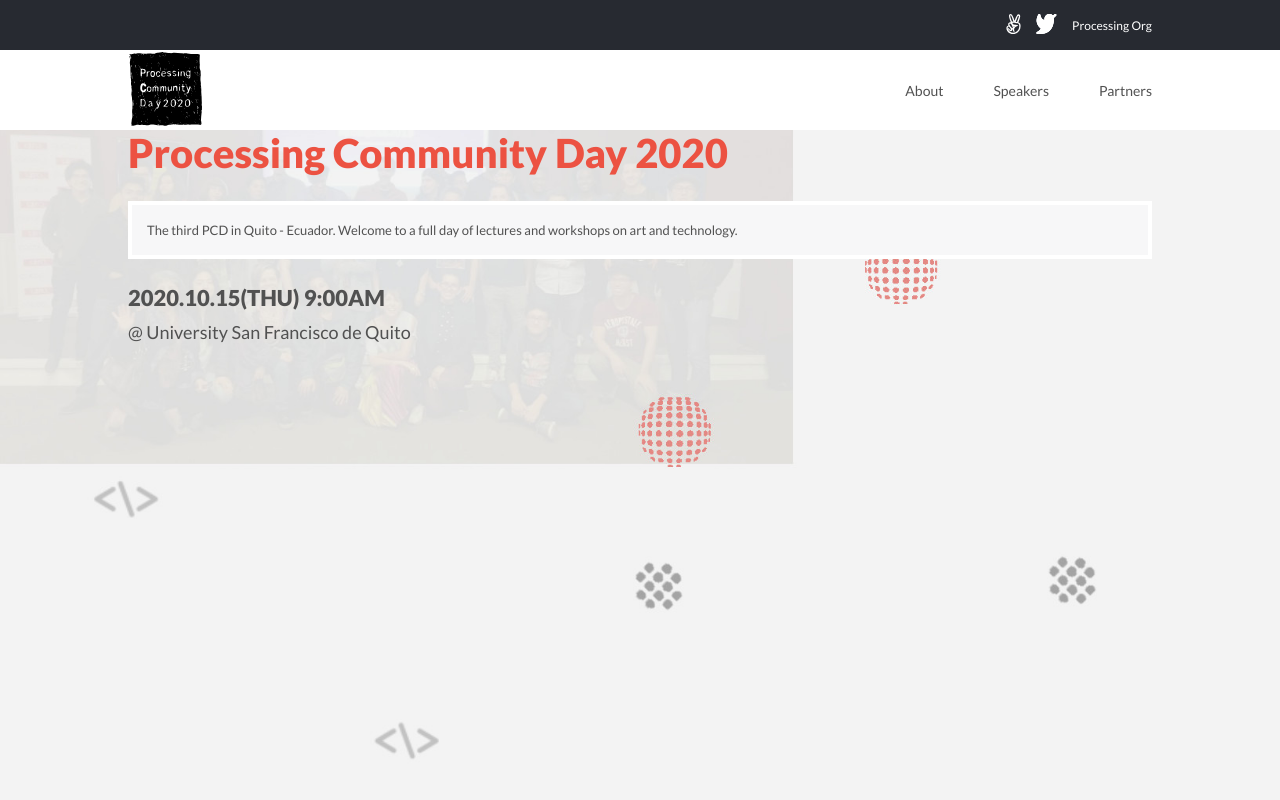
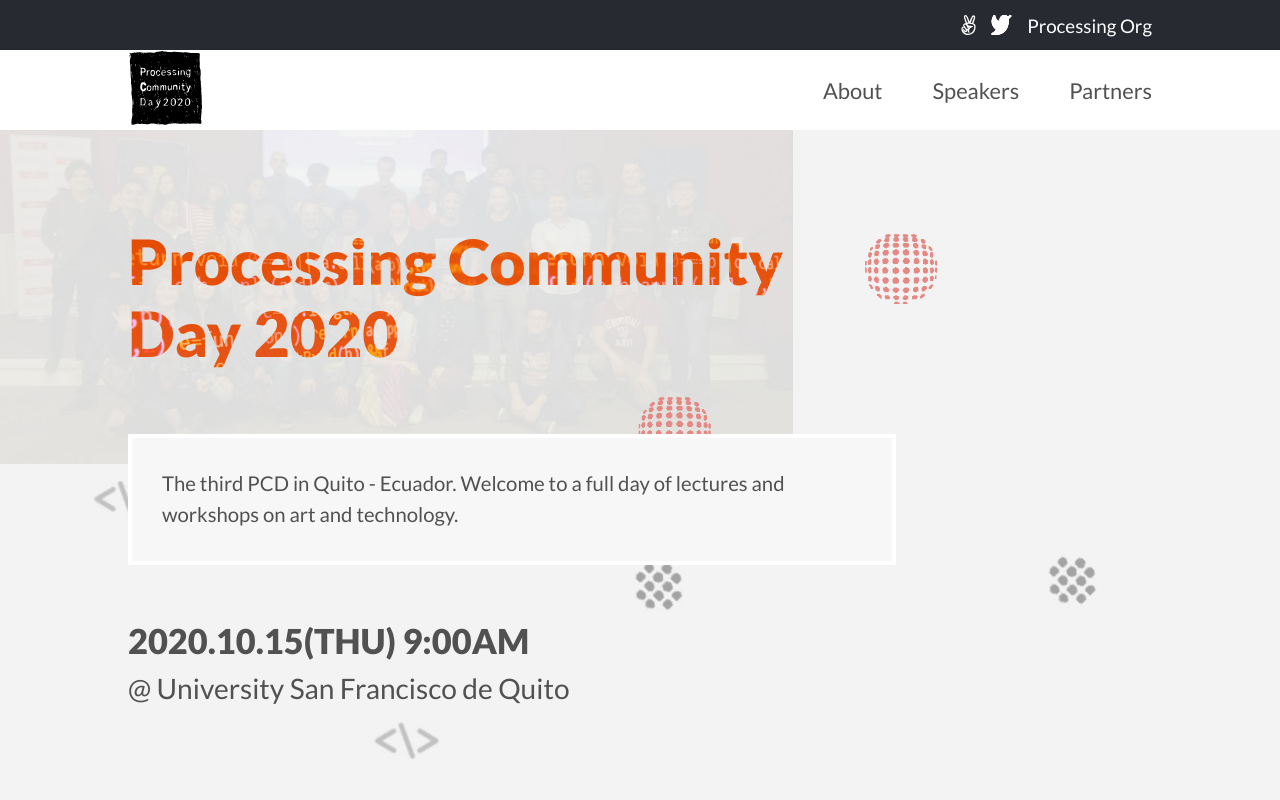
Before and after one commit to gandradep/conferencePage, a website: page index.html in a window 1280 px wide. Shown: the top 800 px of the page. Drawn offline with Linux system fonts and the light colour scheme.

Commit message:
Added title background image, changed text units to rem

```diff
--- a/index.html
+++ b/index.html
@@ -27,7 +27,7 @@
         </ul>
       </div>
     </nav>
-    <section id="landing" class="paddingX5">
+    <section id="landing" class="paddingX5 dFlex">
       <h1 class="orangeColor bigTitle fw800">Processing Community Day 2020</h1>
       <div class="invitationContainer">
         <p class="textPaagraph textDark">The third PCD in Quito - Ecuador. Welcome to a full day of lectures and workshops on art and technology.</p>
--- a/style.css
+++ b/style.css
@@ -4,10 +4,17 @@
   padding: 0;
   font-family: 'Lato', sans-serif;
 }
+html {
+  font-size: 16px;
+}
+.bigTitle {
+  background-image: url(assets/textBg.jpg);
+  background-repeat: repeat;
+  -webkit-background-clip: text;
+  -webkit-text-fill-color: transparent;
+  font-size: 2.5rem;
+  line-height: 2.875rem;
 
-.bigTitle {
-  font-size: 40px;
-  line-height: 46px;
 }
 
 .w10 {
@@ -47,25 +54,25 @@
 }
 
 .textPaagraph {
-  font-size: 13px;
-  line-height: 20px;
+  font-size: 0.813rem;
+  line-height: 1.25rem;
 }
 .fs12 {
-  font-size: 12px;
+  font-size: 0.75rem;
 }
 
 .fs14 {
-  font-size: 14px;
+  font-size: 0.875rem;
 }
 .fs16 {
-  font-size: 16px;
+  font-size: 1rem;
 }
 .fs18 {
-  font-size: 18px;
+  font-size: 1.125rem;
 
 }
 .fs22 {
-  font-size: 22px;
+  font-size:1.375rem;
 }
 
 .fw400 {
@@ -163,6 +170,7 @@
 
 #landing {
   height: calc(100% - 90px);
+  flex-direction: column;
 
 }
 
@@ -269,7 +277,9 @@
 }
 
 @media only screen and (min-width: 768px) {
-
+  html {
+    font-size: 25px;
+  }
   .noneDesktop {
     display: none;
   }
@@ -328,6 +338,10 @@
     height: calc(100% - 130px);
     background-image: url(assets/deskHomeBg.jpg);
     background-size: cover;
+    justify-content: center;
+    row-gap: 30px;
+    padding-left: 10%;
+    padding-right: 30%;
 
   }
 
@@ -336,4 +350,16 @@
     padding-right: 10%;
   }
 
+
+
+  .invitationContainer {
+    padding:30px;
+  }
+  .fw800 {
+    font-weight: 900;
+  }
+  .textPaagraph {
+    font-weight: 400;
+  }
+
 }
```
Also changed, not shown: assets/textBg.jpg (added).
